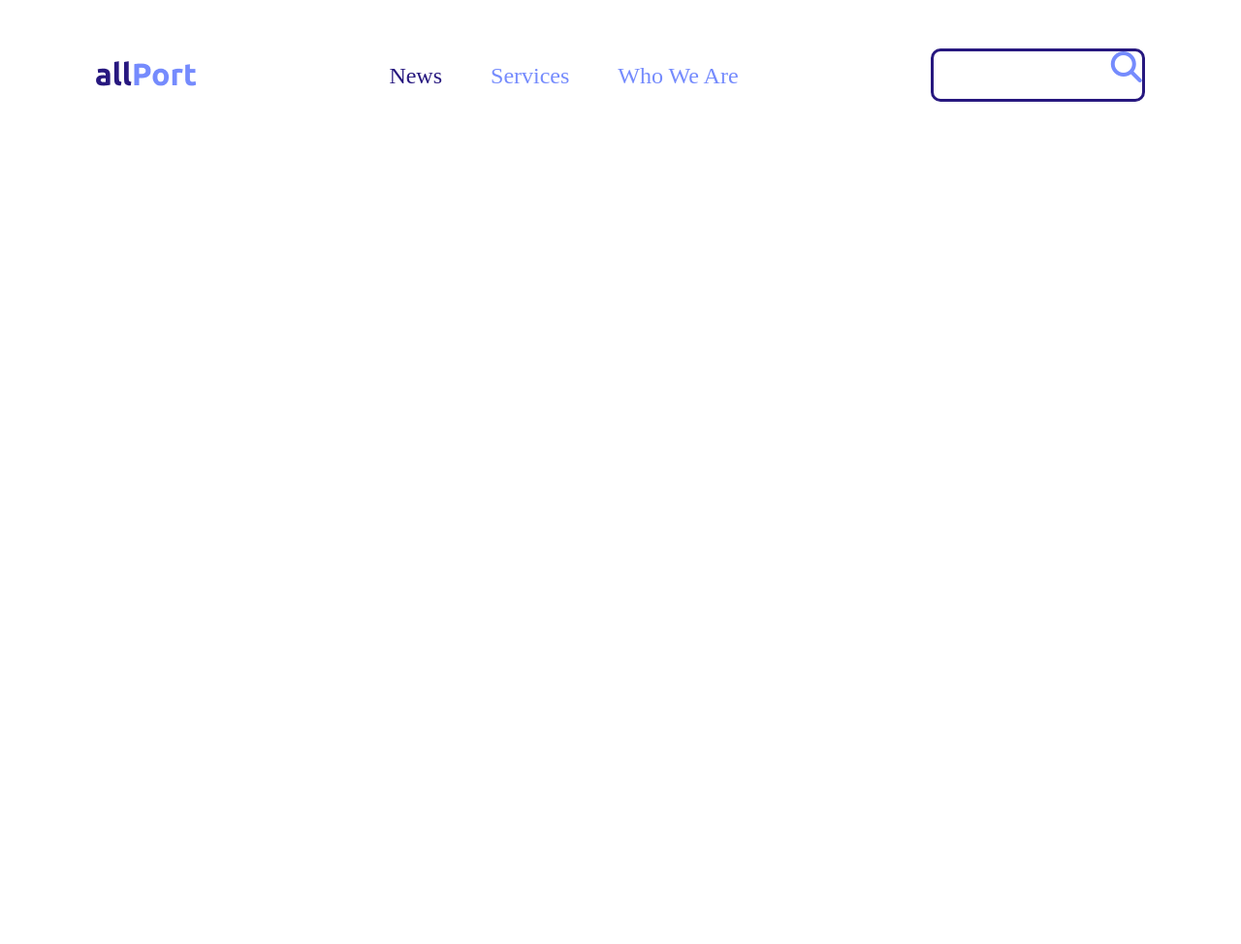
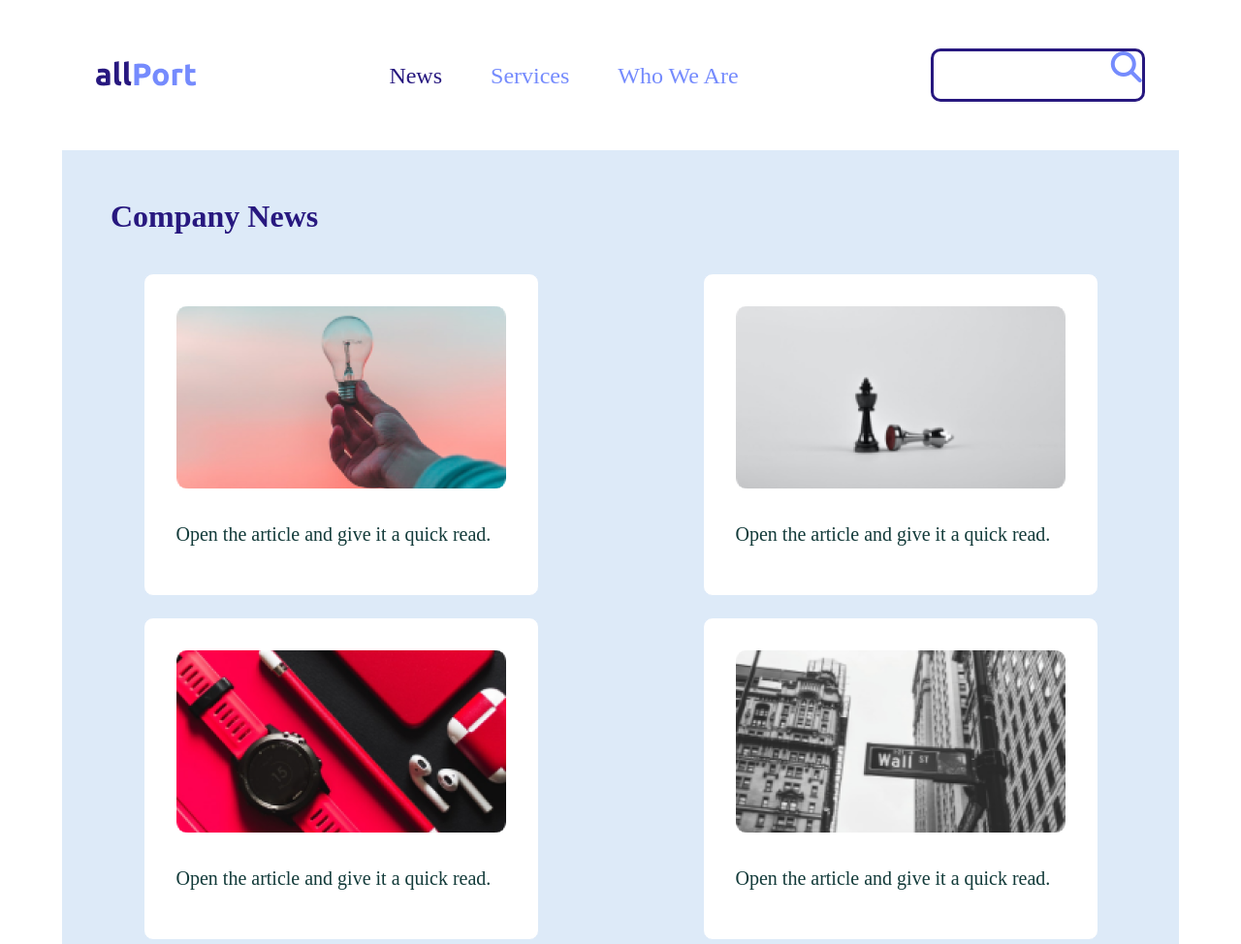
Before and after one commit to NikaGergedava/Homework6, a plain HTML site: page index.html in a window 1280 px wide. Shown: the top 974 px of the page at 97% size. Before the commit the page ends 800 px from the top, so only its background shows below. Drawn offline with Linux system fonts and the light colour scheme; a web font is replaced by a local one.

Commit message:
made section

```diff
--- a/css/style.css
+++ b/css/style.css
@@ -3,13 +3,16 @@
   max-width: 1440px;
   width: 100%;
   margin: 0 auto;
+  flex-direction: column;
 }
+/* header */
 header {
   display: flex;
   justify-content: space-around;
   align-items: center;
   width: 100%;
   margin-top: 50px;
+  margin-bottom: 50px;
 }
 .navul {
   display: flex;
@@ -55,3 +58,52 @@ header {
   align-items: center;
   color: #758bfd;
 }
+/* section */
+section {
+  width: 90%;
+  background-color: #ddeaf8;
+  margin: 0 auto;
+  /* border: 5px solid green; */
+}
+.sectiongroup {
+  padding: 10px;
+}
+.sectiontitle {
+  font-family: "Ubuntu";
+  font-style: normal;
+  font-weight: 700;
+  font-size: 32px;
+  line-height: 37px;
+  color: #27187f;
+  padding: 40px;
+
+  /* border: 3px solid red; */
+}
+
+.cards {
+  display: flex;
+  flex-wrap: wrap;
+  justify-content: space-around;
+  gap: 22px;
+  /* align-content:  */
+  /* background-color: #27187f; */
+  width: 100%;
+  /* border: 3px solid red; */
+}
+.card {
+  border: 1px solid #ddeaf8;
+  background-color: white;
+  height: 333px;
+  padding: 33px;
+
+  border-radius: 10px;
+}
+.cardtext {
+  font-family: "Ubuntu";
+  font-style: normal;
+  font-weight: 400;
+  font-size: 20px;
+  line-height: 23px;
+  color: #133b3a;
+  margin-top: 33px;
+}
--- a/index.html
+++ b/index.html
@@ -31,6 +31,39 @@
           <i class="fa-solid fa-magnifying-glass searchicon"></i>
         </div>
       </header>
+
+      <section>
+        <div class="sectiongroup">
+          <h2 class="sectiontitle">Company News</h2>
+          <div class="cards">
+            <div class="card">
+              <img class="cardimg" src="images/Rectangle 10 (2).png" alt="" />
+              <p class="cardtext">Open the article and give it a quick read.</p>
+            </div>
+
+            <div class="card">
+              <img class="cardimg" src="images/Rectangle 11 (1).png" alt="" />
+              <p class="cardtext">Open the article and give it a quick read.</p>
+            </div>
+            <div class="card">
+              <img class="cardimg" src="images/Rectangle 12.png" alt="" />
+              <p class="cardtext">Open the article and give it a quick read.</p>
+            </div>
+            <div class="card">
+              <img class="cardimg" src="images/Rectangle 13.png" alt="" />
+              <p class="cardtext">Open the article and give it a quick read.</p>
+            </div>
+            <div class="card">
+              <img class="cardimg" src="images/Rectangle 14.png" alt="" />
+              <p class="cardtext">Open the article and give it a quick read.</p>
+            </div>
+            <div class="card">
+              <img class="cardimg" src="images/Rectangle 15.png" alt="" />
+              <p class="cardtext">Open the article and give it a quick read.</p>
+            </div>
+          </div>
+        </div>
+      </section>
     </div>
   </body>
 </html>
```
Also changed, not shown: images/Rectangle 10 (2).png (added), images/Rectangle 11 (1).png (added), images/Rectangle 12.png (added), images/Rectangle 13.png (added), images/Rectangle 14.png (added), images/Rectangle 15.png (added).
